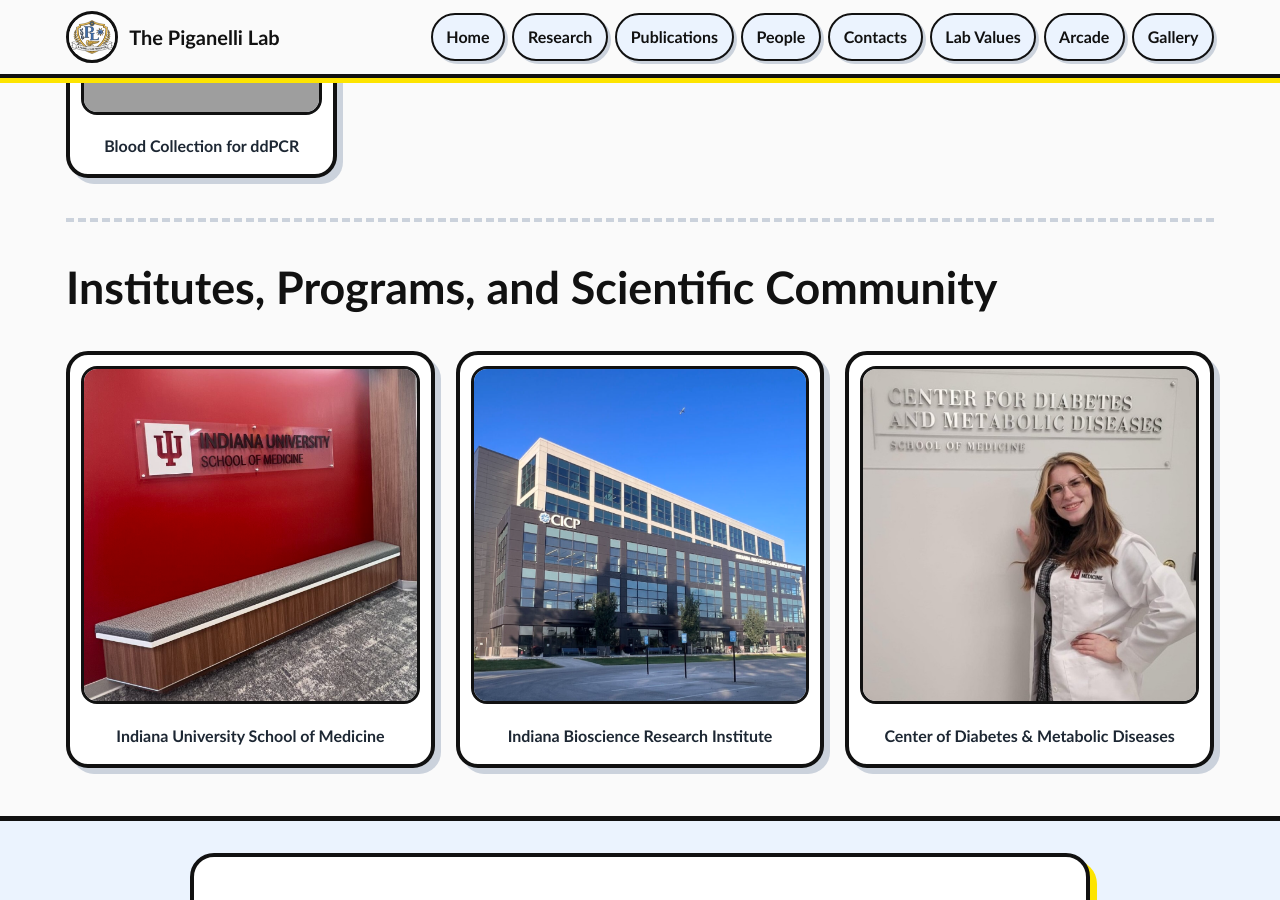
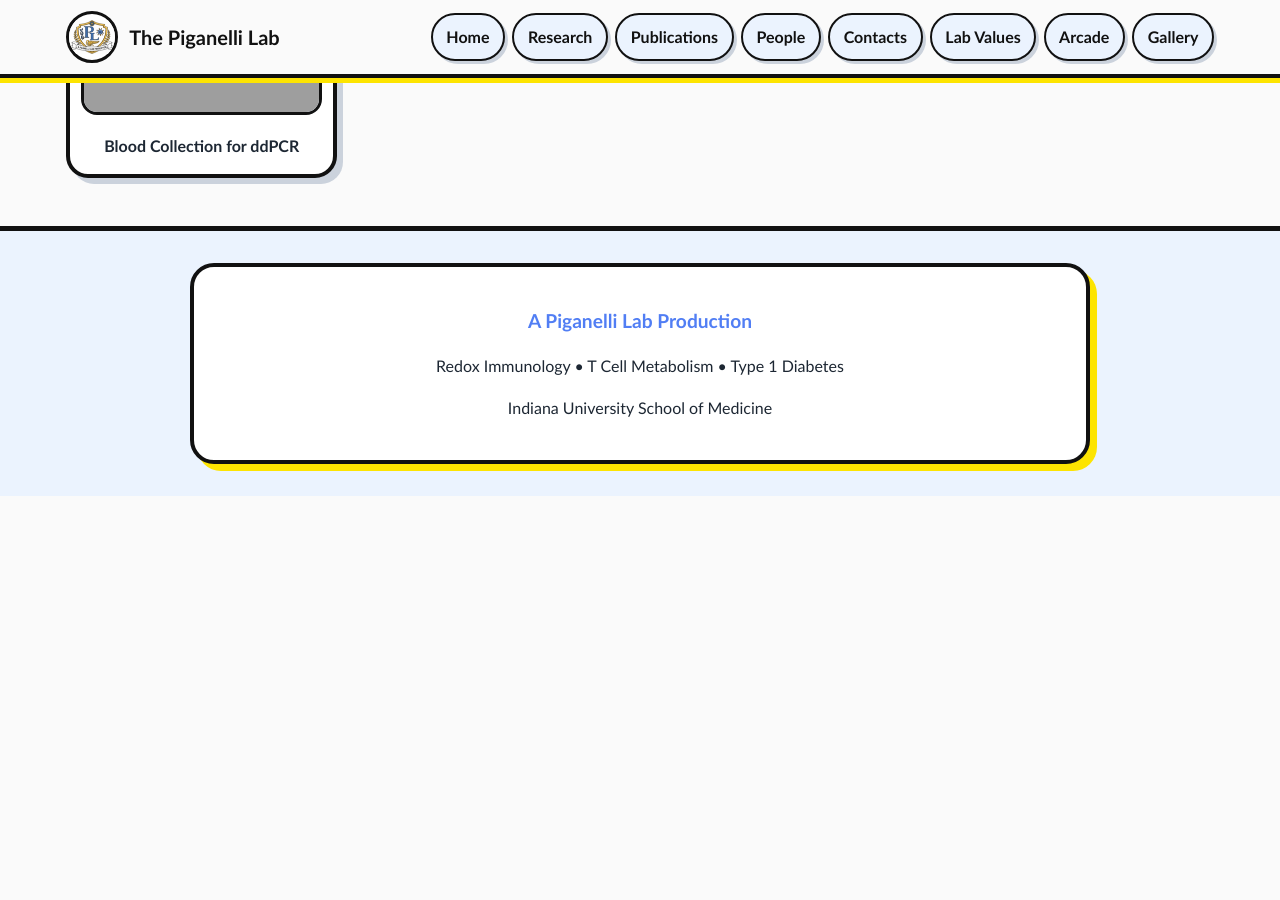
Before and after one commit to mproffer-17/PiganelliLaboratory, a Jekyll site: the page built from gallery.md, in a window 1280 px wide and 900 px high, scrolled down 3594 px. Built offline with Jekyll 4.4.1, drawn with Linux system fonts in a browser that asks for light colours; after the commit the page ends 4090 px from its top, so only the background shows below that; grey boxes are pictures that could not be loaded.

Commit message:
Move institutional community section out of Gallery

```diff
--- a/gallery.md
+++ b/gallery.md
@@ -164,25 +164,3 @@ A behind-the-scenes look at the Piganelli Lab — our science, our people, our a
   </div>
 
 </div>
-
----
-
-## Institutes, Programs, and Scientific Community
-
-<div class="gallery-grid">
-
-  <div>
-    <img src="assets/images/IUSM.png" alt="Indiana University School of Medicine">
-    <p><strong>Indiana University School of Medicine</strong></p>
-  </div>
-
-  <div>
-    <img src="assets/images/IBRI.png" alt="Indiana Biosciences Research Institute">
-    <p><strong>Indiana Bioscience Research Institute</strong></p>
-  </div>
-
-  <div>
-    <img src="assets/images/cdmd.png" alt="Center for Diabetes and Metabolic Diseases">
-    <p><strong>Center of Diabetes & Metabolic Diseases</strong></p>
-  </div>
-</div>
```
